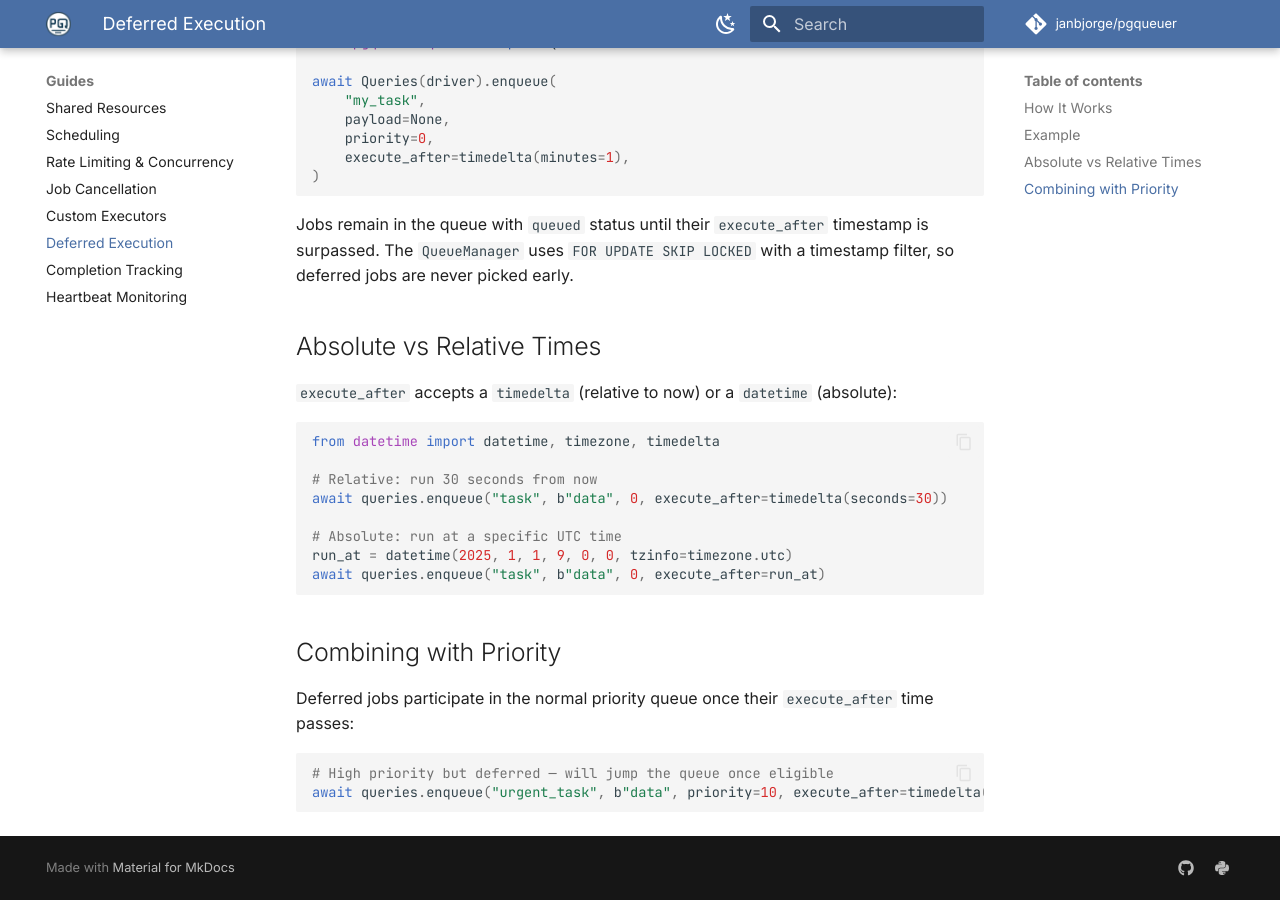
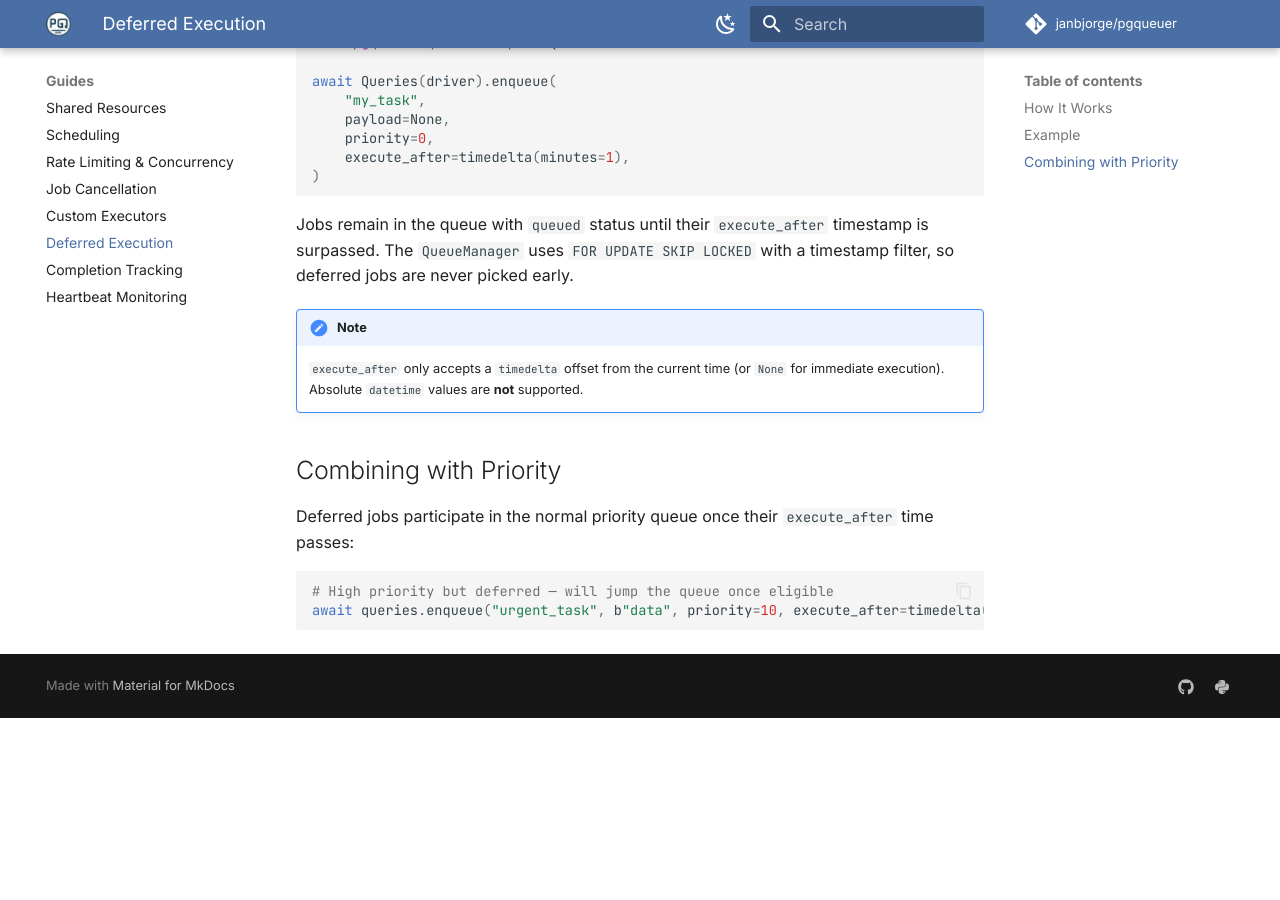
Before and after one commit to janbjorge/pgqueuer, an MkDocs documentation site: the page built from docs/guides/deferred-execution.md, in a window 1280 px wide and 900 px high, scrolled down 700 px. Built offline with MkDocs 1.6.1 and Material for MkDocs 9.7.7, drawn with Linux system fonts in a browser that asks for light colours; comment, search, counter and statistics services are not loaded; after the commit the page ends 1418 px from its top, so only the background shows below that.

Commit message:
docs: fix factual inaccuracies in API documentation
- Remove false claim that execute_after accepts datetime (timedelta only)
- Reframe wait_for_all/wait_for_first as user patterns, not library API
- Fix Queries(conn) → Queries(driver) in celery comparison example
- Clarify clean_old deletes matching entrypoint schedules, not unregistered ones

````diff
--- a/docs/guides/deferred-execution.md
+++ b/docs/guides/deferred-execution.md
@@ -34,20 +34,9 @@ Jobs remain in the queue with `queued` status until their `execute_after` timest
 surpassed. The `QueueManager` uses `FOR UPDATE SKIP LOCKED` with a timestamp filter, so
 deferred jobs are never picked early.
 
-## Absolute vs Relative Times
-
-`execute_after` accepts a `timedelta` (relative to now) or a `datetime` (absolute):
-
-```python
-from datetime import datetime, timezone, timedelta
-
-# Relative: run 30 seconds from now
-await queries.enqueue("task", b"data", 0, execute_after=timedelta(seconds=30))
-
-# Absolute: run at a specific UTC time
-run_at = datetime(2025, 1, 1, 9, 0, 0, tzinfo=timezone.utc)
-await queries.enqueue("task", b"data", 0, execute_after=run_at)
-```
+!!! note
+    `execute_after` only accepts a `timedelta` offset from the current time (or `None` for
+    immediate execution). Absolute `datetime` values are **not** supported.
 
 ## Combining with Priority
 
````
Also changed, not shown: docs/development/celery-comparison.md (+3 -1 lines), docs/guides/completion-tracking.md (+5 -4 lines), docs/guides/scheduling.md (+3 -2 lines).
